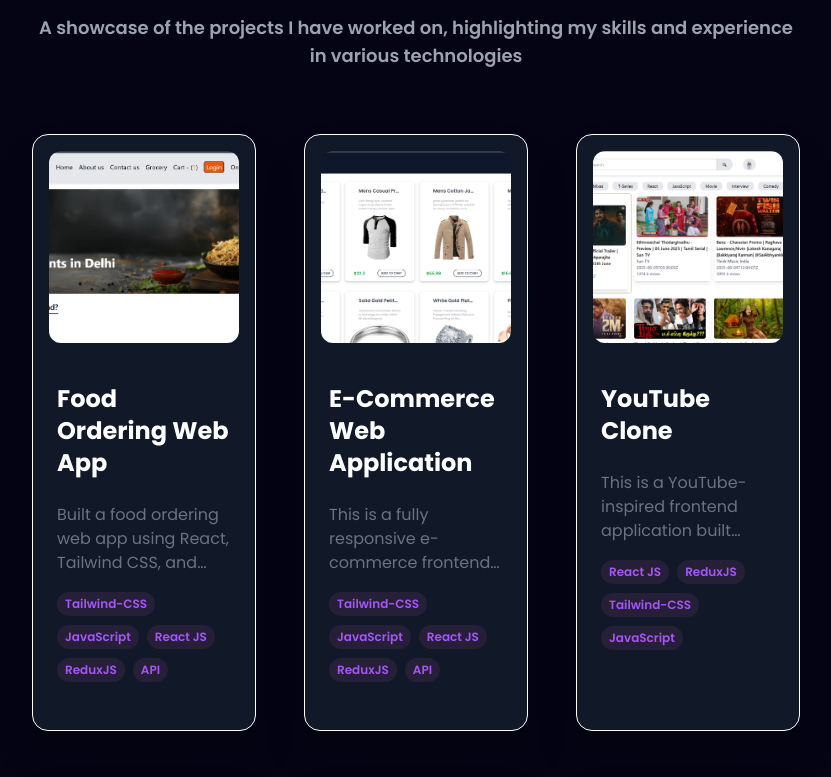
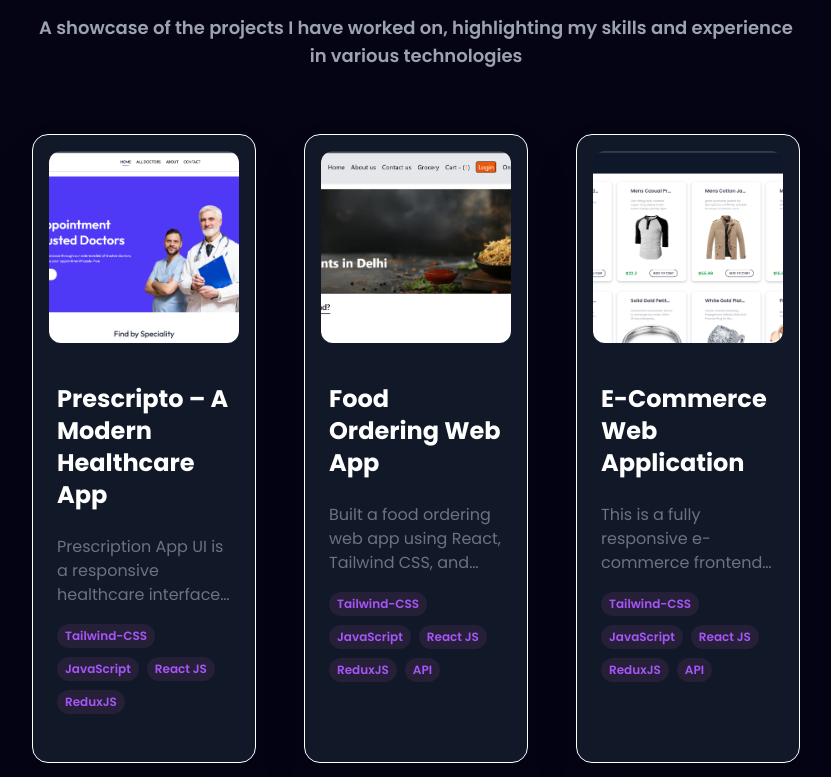
Before and after one commit to Satyambhardwaj59/Portfolio, a React (Vite) app: page / in a window 1280 px wide. Shown: the part 3620-4397 px from the top of the page, without its empty margins (224-1055 px from the left). Built offline with nearby package versions, Linux system fonts and the light colour scheme.

Commit message:
Add : prescripto UI project

```diff
--- a/src/constants.js
+++ b/src/constants.js
@@ -41,6 +41,7 @@
 import Ecomzy from './assets/work_logo/Ecomzy.png';
 import portfolio from './assets/work_logo/portfolio.png';
 import foodApp from './assets/work_logo/foodApp.png';
+import prescripto from './assets/work_logo/prescripto-shot.png'
 
 // Achivments Section Logo's
 import bestCordinotor from './assets/achivments_logo/best-cordinator.jpeg';
@@ -161,6 +162,16 @@
   ];
 
   export const projects = [
+    {
+      id: 9,
+      title: "Prescripto – A Modern Healthcare App",
+      description:
+        "Prescription App UI is a responsive healthcare interface built with React , React Router, Redux and Tailwind CSS  using Vite for fast bundling. It features user-friendly pages for doctor listings, login/signup, appointments, and prescription viewing. The app is optimized for seamless navigation and mobile responsiveness, showcasing clean UI design and efficient component structuring ready for backend integration.",
+      image: prescripto,
+      tags: ["Tailwind-CSS", "JavaScript", "React JS", "ReduxJS"],
+      github: "https://github.com/Satyambhardwaj59/prescripto-UI",
+      webapp: "https://prescripto-ui.vercel.app/",
+    },
     {
       id: 0,
       title: "Food Ordering Web App",
```
Also changed, not shown: src/assets/work_logo/prescripto-shot.png (added).
